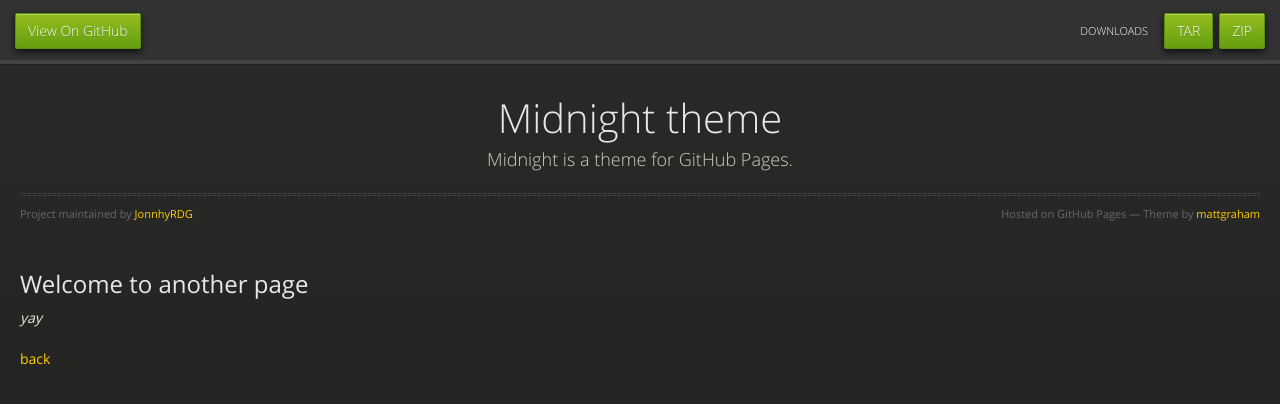
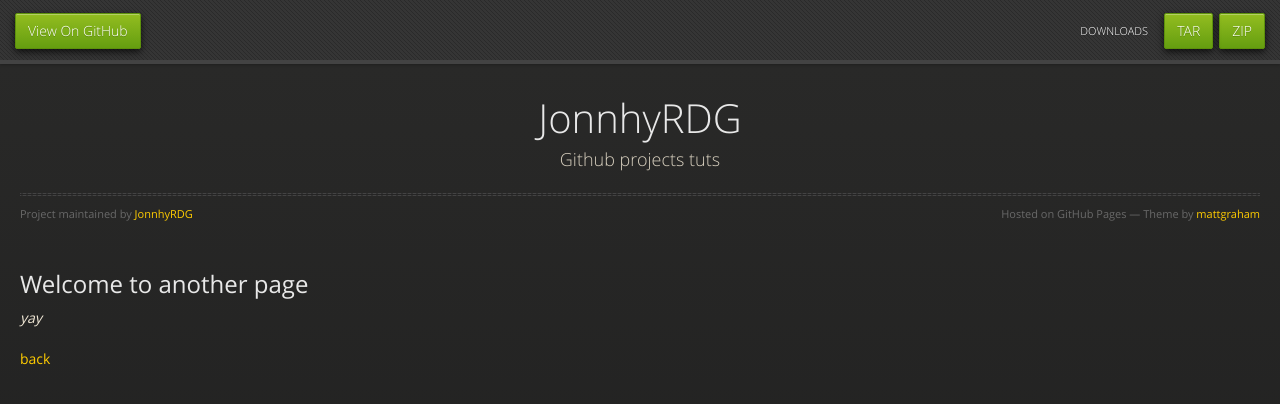
Before and after one commit to JonnhyRDG/jonnhyRDG.github.io, a Jekyll site: the page built from another-page.md, in a window 1280 px wide. Shown: the top 404 px of the page. Built offline with Jekyll 4.4.1, drawn with Linux system fonts in a browser that asks for light colours; our own code applies the rules of GitHub Pages for plain Markdown files.

Commit message:
header change

```diff
--- a/_config.yml
+++ b/_config.yml
@@ -1,5 +1,5 @@
-title: Midnight theme
-description: Midnight is a theme for GitHub Pages.
+title: JonnhyRDG
+description: Github projects tuts
 show_downloads: true
 google_analytics:
 theme: jekyll-theme-midnight
```
